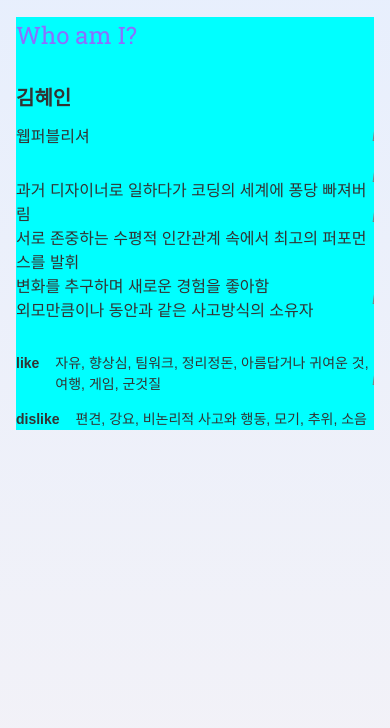
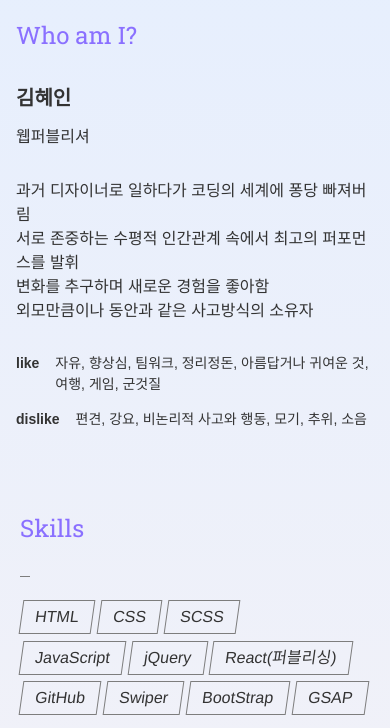
Before and after one commit to hyein-ui/portfolio, a website: page index.html in a window 390 px wide. Shown: the part 1336-2064 px from the top of the page. Drawn offline with nearby package versions, Linux system fonts and the light colour scheme; a web font is replaced by a local one.

Commit message:
2026-02-28 about me 완성

```diff
--- a/js/main.js
+++ b/js/main.js
@@ -273,44 +273,17 @@ document.addEventListener("DOMContentLoaded", function () {
     [breakpoints.sm]: function () {
       /* --- sm --- */
 
+
+    },
+    [breakpoints.md]: function () {
+      /* --- md --- */
+
       /* about me 가로스크롤 */
       /* 가로스크롤 애니메이션
         div.pin-spacer를 생성한 후 그 세로길이를 움직일 요소의 가로길이와 같게 만듬.
         trigger 대상을 pin으로 position: fixed로 만들어서 세로스크롤이 되고있지 않는 것처럼 보이게 하는 원리.
         따라서 100vh에 최적화 된 기능이라고 보면 됨.
       */
-     const elRightGroup = document.querySelector(".right-group");
-      const elPinWrap = document.querySelector(".pin-wrap");
-      const elIntro = document.querySelector(".intro");
-
-      function getDistance() {
-        return elIntro.scrollWidth - elRightGroup.clientWidth;
-      }
-
-      const tlIntro = gsap.timeline({
-        scrollTrigger: {
-          trigger: elPinWrap,
-          start: "top top",
-          pin: true,
-          scrub: true,
-          anticipatePin: 1,
-          invalidateOnRefresh: true,
-          end: () => "+=" + getDistance(),
-        }
-      });
-
-      tlIntro.to(elIntro, {
-        x: () => -getDistance(),
-        ease: "none"
-      });
-
-
-
-    },
-    [breakpoints.md]: function () {
-      /* --- md --- */
-
-      /* about me 가로스크롤 */
       const arrIntroCons = gsap.utils.toArray(".intro .intro__con");
       const elRightGroup = document.querySelector(".right-group");
       const elIntro = document.querySelector(".intro");
--- a/style/scss/sections/_about.scss
+++ b/style/scss/sections/_about.scss
@@ -132,7 +132,6 @@ section.about-me {
   .right-group {
     .pin-wrap {
       overflow: hidden;
-      background-color: aqua;
 
       @include mixins.respond(md) {
         max-width: 530px;
@@ -141,14 +140,19 @@ section.about-me {
       .intro {
         display: flex;
         flex-wrap: nowrap;
+        flex-direction: column;
+        gap: 80px;
 
-
+        @include mixins.respond(md){
+          flex-direction: row;
+          gap: 0;
+        }
 
         &__con {
           flex: 0 0 100%;
 
           @include mixins.respond(md) {
-            padding-right: 100px;
+            padding: 0 100px 0 30px;
             box-sizing: border-box;
           }
 
@@ -194,8 +198,9 @@ section.about-me {
           }
 
           &--skills {
+            margin-left: 4px;
+
             @include mixins.respond(md) {
-              padding-left: 4px;
               box-sizing: border-box;
             }
 
```
Also changed, not shown: index.html (+2 -2 lines), style/css/main.css, 1 other file.
